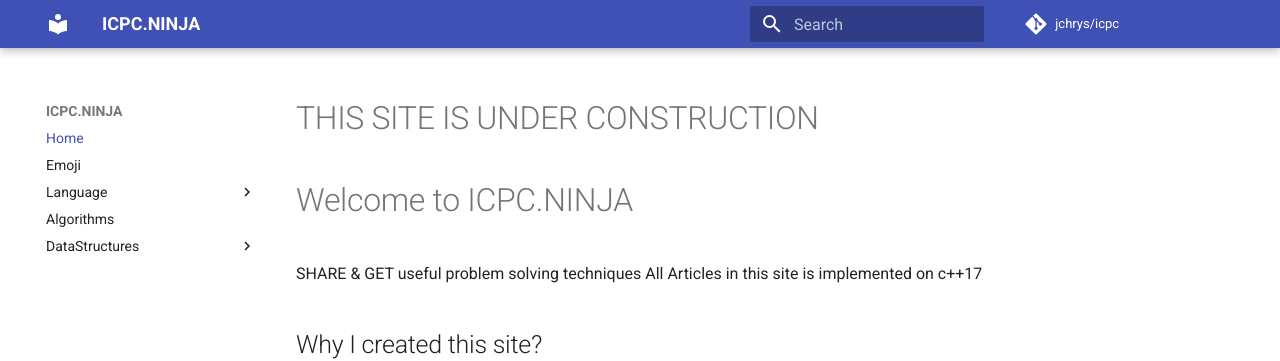
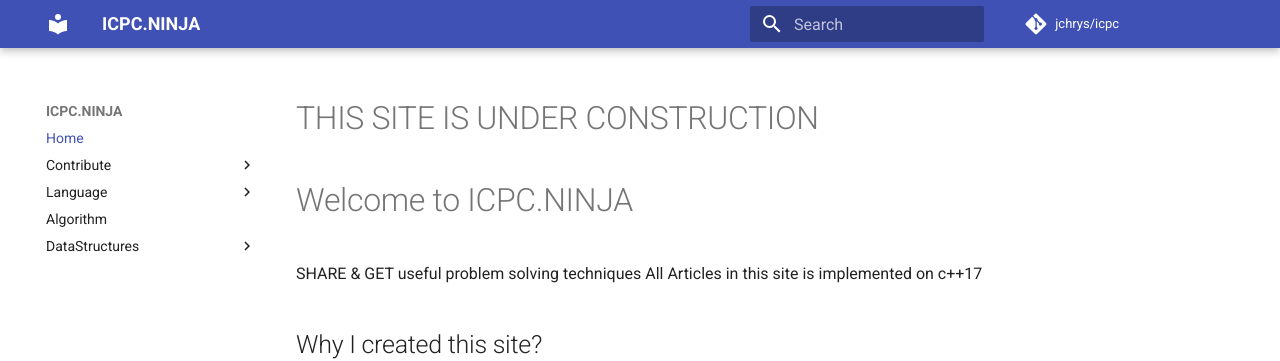
Before and after one commit to jchrys/icpc, an MkDocs documentation site: the page built from docs/index.md, in a window 1280 px wide. Shown: the top 361 px of the page. Built offline with MkDocs 1.6.1 and Material for MkDocs 9.7.7, drawn with Linux system fonts in a browser that asks for light colours; nearby versions of some CDN libraries; emoji names are drawn with the system emoji font; comment, search, counter and statistics services are not loaded.

Commit message:
:truck: create Contribute section

```diff
--- a/mkdocs.yml
+++ b/mkdocs.yml
@@ -51,7 +51,12 @@
 # TABLE OF CONTENTS
 nav:
     - Home: index.md
-    - Emoji: Emoji.md
+    - Contribute:
+        - HowToContribute: Contribute/HowToContribute.md
+        - Emoji: Contribute/Emoji.md
+        - Templates:
+            - Algorithm: PlaceHolder.md
+            - Problems: Placeholder.md
     - Language:
         Preface: Language/Preface.md
         Keywords: Language/Keywords.md
```
Also changed, not shown: docs/Algorithms/Sort/InsertionSort.md (added), docs/Contribute/Emoji.md (renamed from docs/Emoji.md), docs/Contribute/HowToContribute.md (added).
